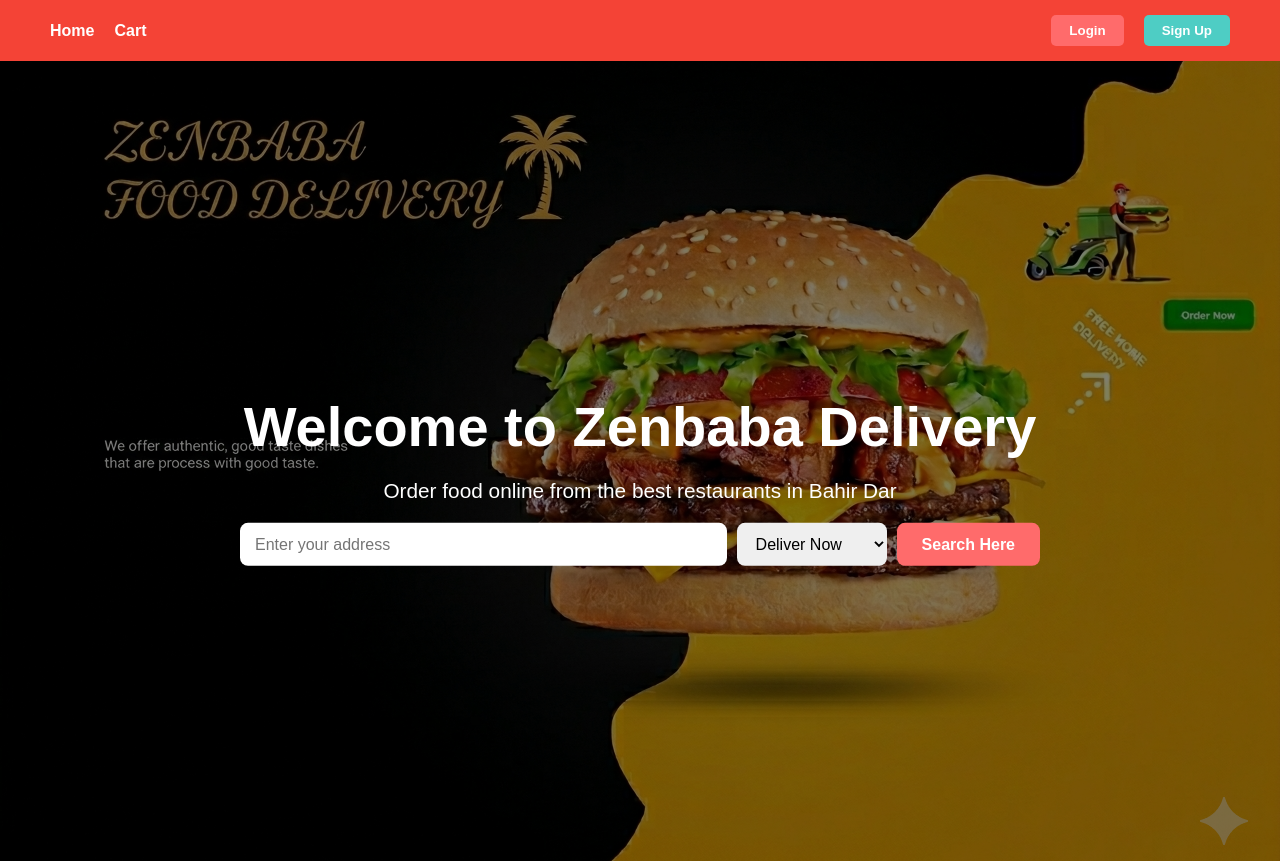
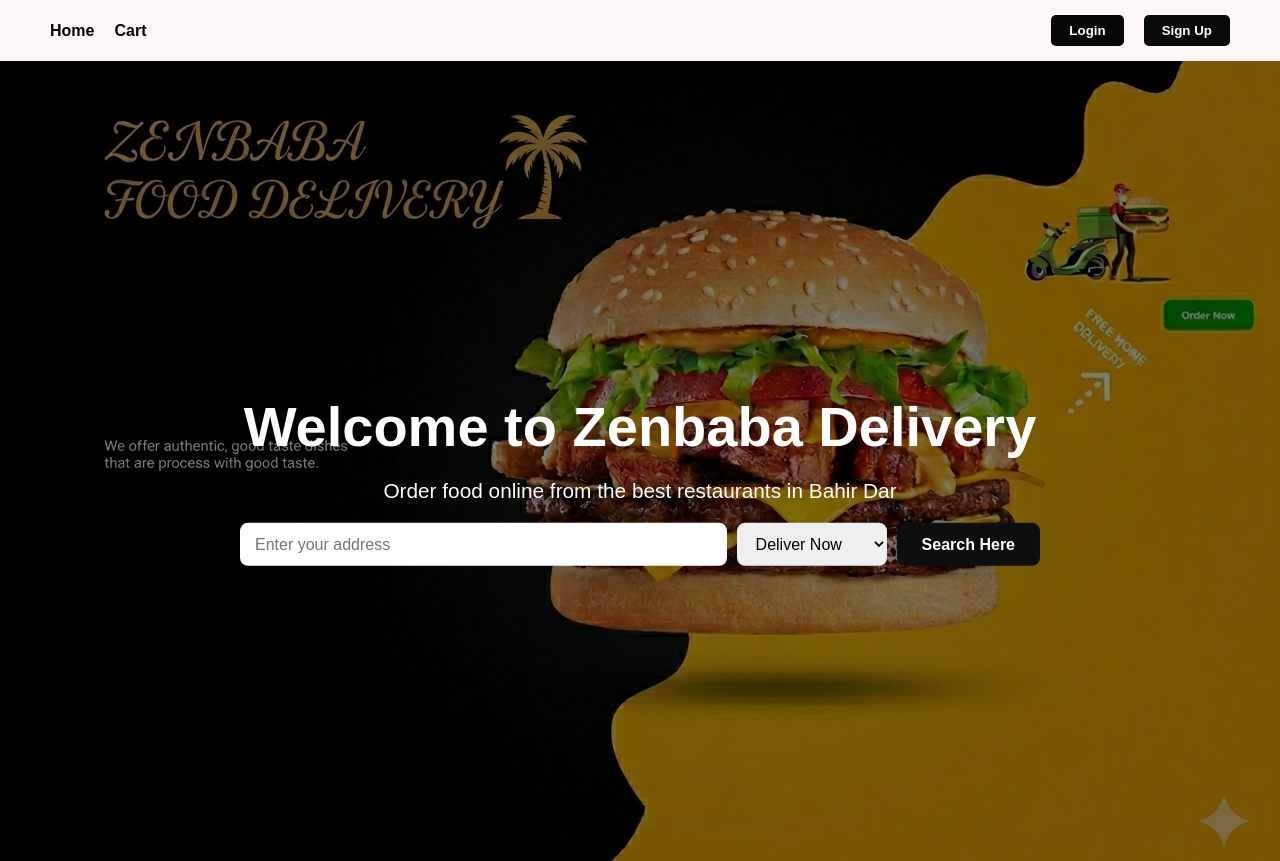
Before and after one commit to abiy0747/Zenbaba-Delivery, a React (Create React App) app in the folder frontend/: page / in a window 1280 px wide. Built offline with nearby package versions, Linux system fonts and the light colour scheme.

Commit message:
update the navbar color

```diff
--- a/frontend/src/components/Navbar.js
+++ b/frontend/src/components/Navbar.js
@@ -6,7 +6,7 @@
     justifyContent: "space-between",
     alignItems: "center",
     padding: "15px 50px",
-    backgroundColor: "#f44336", // red brand color
+    backgroundColor: "#fcf7f6", // red brand color
     color: "white",
     fontFamily: "Arial, sans-serif",
     position: "relative",
@@ -32,10 +32,10 @@
     <nav style={navStyle}>
       {/* Left side: Links */}
       <div style={navLinks}>
-        <Link to="/" style={{ color: "white", textDecoration: "none", fontWeight: "bold" }}>
+        <Link to="/" style={{ color: "black", textDecoration: "none", fontWeight: "bold" }}>
           Home
         </Link>
-        <Link to="/cart" style={{ color: "white", textDecoration: "none", fontWeight: "bold" }}>
+        <Link to="/cart" style={{ color: "black", textDecoration: "none", fontWeight: "bold" }}>
           Cart
         </Link>
       </div>
@@ -43,10 +43,10 @@
       {/* Right side: Buttons */}
       <div style={navLinks}>
         <Link to="/login" style={{ textDecoration: "none" }}>
-          <button style={{ ...buttonStyle, backgroundColor: "#FF6B6B" }}>Login</button>
+          <button style={{ ...buttonStyle, backgroundColor: "#060606" }}>Login</button>
         </Link>
         <Link to="/register" style={{ textDecoration: "none" }}>
-          <button style={{ ...buttonStyle, backgroundColor: "#4ECDC4" }}>Sign Up</button>
+          <button style={{ ...buttonStyle, backgroundColor: "#090909" }}>Sign Up</button>
         </Link>
       </div>
     </nav>
--- a/frontend/src/pages/Home.js
+++ b/frontend/src/pages/Home.js
@@ -1,5 +1,5 @@
 import React, { useState } from "react";
-import { Link } from "react-router-dom";
+// import { Link } from "react-router-dom";
 import bgImage from "../assets/background.png"; // make sure image exists
 
 function Home() {
@@ -74,7 +74,7 @@
     padding: "12px 25px",
     borderRadius: "8px",
     border: "none",
-    backgroundColor: "#FF6B6B",
+    backgroundColor: "#0f0e0e",
     color: "white",
     fontWeight: "bold",
     cursor: "pointer",
```
